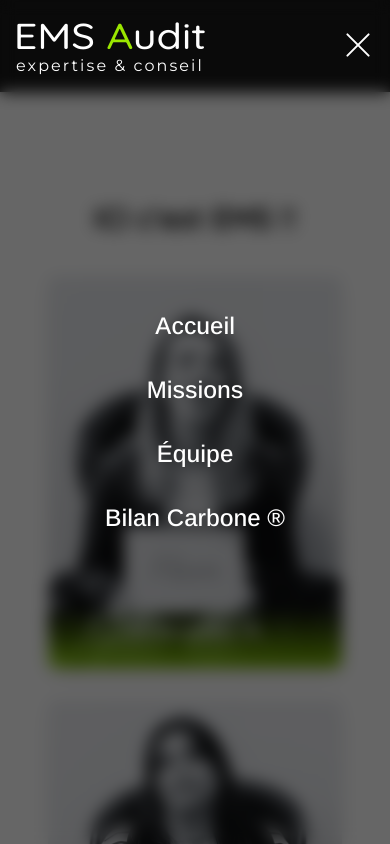
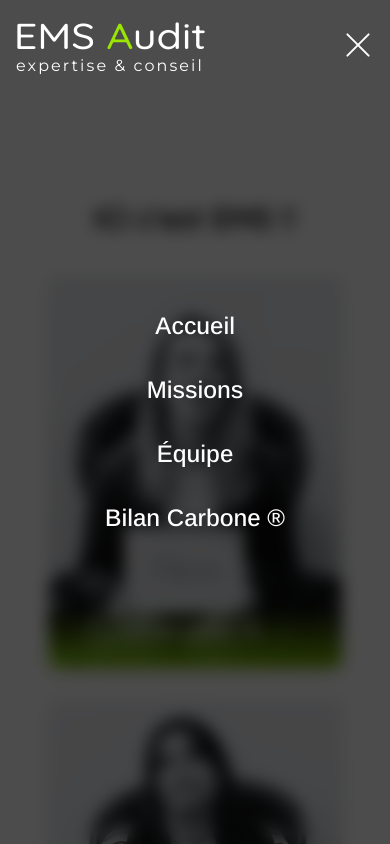
Before and after one commit to BenjiBelfort/ems-dev, a Next.js app: page /equipe in a window 390 px wide. Both pictures are taken after a click on the button "Ouvrir le menu". Shown: the top 844 px of the page. Built offline with nearby package versions, Linux system fonts and the light colour scheme.

Commit message:
adaptation navbar

```diff
--- a/components/Navbar.tsx
+++ b/components/Navbar.tsx
@@ -52,7 +52,11 @@ export default function Navbar() {
   const navBgClass = isHome && !scrolled ? "bg-transparent" : "bg-black/90 shadow-md";
 
   return (
-    <header className={`fixed top-0 w-full z-50 transition-colors duration-500 ${navBgClass}`}>
+    <header
+      className={`fixed top-0 w-full z-50 transition-colors duration-500 ${
+        isOpen ? 'bg-transparent shadow-none' : navBgClass
+      }`}
+    >
       <nav className="container mx-auto px-4 py-4 flex justify-between items-center text-white">
         <div className="relative flex flex-row items-center z-50">
           <Link
@@ -109,7 +113,7 @@ export default function Navbar() {
 
         {/* Overlay */}
         <div
-          className={`fixed inset-0 bg-black/60 backdrop-blur-sm z-30 transition-opacity duration-300 ${isOpen ? 'opacity-100 pointer-events-auto' : 'opacity-0 pointer-events-none'}`}
+          className={`fixed inset-0 bg-black/70 backdrop-blur-sm z-30 transition-opacity duration-300 ${isOpen ? 'opacity-100 pointer-events-auto' : 'opacity-0 pointer-events-none'}`}
           onClick={() => setIsOpen(false)}
         />
 
```
